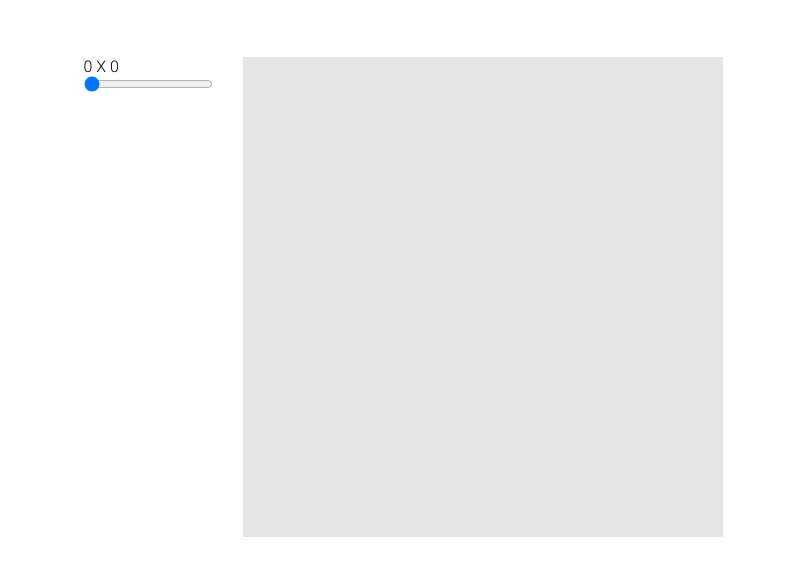
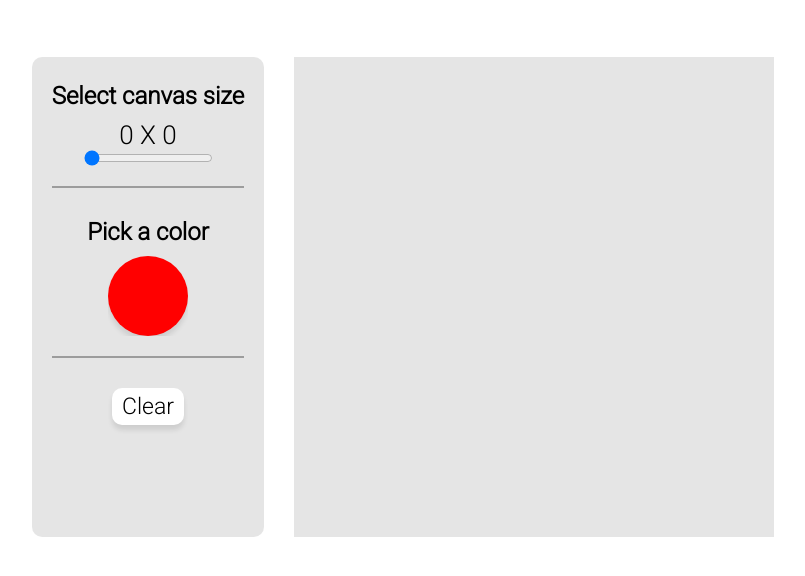
Before and after one commit to WesleyHancock/Etch-A-Sketch, a plain HTML site: page index.html in a window 1280 px wide. Shown: the part 166-742 px from the top of the page, without its empty margins (237-1042 px from the left). Drawn offline with Linux system fonts and the light colour scheme.

Commit message:
06 - Sidebar options for size and color Added fully funcitoning range slider Added color picker for custom painting in color Added a clear button to reset the chosen grid

```diff
--- a/index.html
+++ b/index.html
@@ -21,16 +21,31 @@
 
     <div class="container">
 
-        <div class="slider-container">
-            <div>
-                <span id="sliderValue">0 X 0</span>
+        <div class="menu">
+
+            <div class="slider-container">
+                <h2>Select canvas size</h2>
+                <div>
+                    <span id="sliderValue">0 X 0</span>
+                </div>
+                <input type="range" min="0" max="64" value="0" id="slider" smooth="yes">
             </div>
-            <input type="range" min="0" max="64" value="0" id="slider" smooth="yes">
+
+            <div class="color">
+                <label for="colorPicker"><h2>Pick a color</h2></label>
+                <input type="color" id="colorPicker" name="colorPicker" value="#ff0000">
+            </div>
+
+            <div class="clearContainer">
+                <button class="clear">Clear</button>
+            </div>
+
         </div>
 
         <div class="canvas"></div>
 
     </div>
 
+
 </body>
 </html>
--- a/scripts/script.js
+++ b/scripts/script.js
@@ -8,45 +8,60 @@ let sliderValue = document.querySelector('#sliderValue');
 
 let slider = document.querySelector('#slider');
 let value = null;
+let color = null;
 
-function retrieveSliderValue(x) {
+let clearBtn = document.querySelector('.clear');
+
+// color picker
+let colorPicker = document.querySelector('#colorPicker');
+colorPicker.addEventListener('input', function(e) {
+    color = e.target.value;
+});
+
+function makeGrid(x) {
 
     // first need to clear old drawings
     // document.querySelectorAll('div .square').remove();
     canvas.innerText = '';
 
-
     // Create amount of divs
-    for(let i = 0; i < x * x; i++) {
+    for(let i = 0; i < (x * x); i++) {
         let divs = document.createElement('div');
-        divs.classList.add('squares');
         divs.style.width = parseInt(canvasWidth) / x + 'px';
         divs.style.height = parseInt(canvasHeight) / x + 'px';
-        divs.style.outline = '0.1px solid black';
+        divs.style.backgroundColor = 'rgb(244, 244, 244)';
+        divs.style.outline = '0.1px solid rgb(196, 196, 196)';
+        divs.addEventListener('dragover', squareColor);
+        divs.classList.add('square');
         canvas.appendChild(divs);
     }
 
-    let squares = document.querySelectorAll('.squares');
-    squares.forEach(function(square) {
-        square.addEventListener('dragover', function() {
-            // console.log('entered');
-            this.classList.add('black');
-        });
-        // square.addEventListener('mouseout', function() {
-        //     console.log('left');
-        //     // this.classList.toggle('black');
-        // });
-    });
+    function squareColor(event) {
+        // console.log('entered');
+        if(color !== null) {
+            this.style.backgroundColor = `${color}`;
+        } else {
+            this.style.backgroundColor = `rgb(0, 0, 0)`;
+        };
+    };
 
     return;
 
-}
+};
+
+function clear() {
+    let squares = document.querySelectorAll('.square');
+    squares.forEach(function(square) {
+        square.style.backgroundColor = 'rgb(244, 244, 244)';
+    });
+};
 
 function displaySlider() {
     sliderValue.innerText = `${slider.value} X ${slider.value}`;
     value = slider.value;
-    retrieveSliderValue(value);
-}
+    makeGrid(value);
+};
 
 // Display slider values on the slider
 slider.addEventListener('change', displaySlider);
+clearBtn.addEventListener('click', clear);
--- a/styling/style.css
+++ b/styling/style.css
@@ -27,6 +27,36 @@ h1 {
     gap: 30px;
 }
 
+.menu {
+    display: flex;
+    flex-direction: column;
+    justify-content: flex-start;
+    align-items: center;
+    text-align: center;
+    padding: 25px 20px;
+    border-radius: 10px;
+    gap: 30px;
+    background-color: rgba(0, 0, 0, 0.1);
+}
+
+.slider-container, .color {
+    border-bottom: 2px solid rgb(156, 156, 156);
+    width: 100%;
+}
+
+#colorPicker:hover {
+    transform: scale(1.1);
+}
+
+#sliderValue {
+    font-size: 26px;
+}
+
+#slider {
+    margin-bottom: 20px;
+
+}
+
 .canvas {
     display: flex;
     flex-direction: row;
@@ -34,6 +64,39 @@ h1 {
     background-color: rgba(0, 0, 0, 0.1);
 }
 
-.black {
-    background-color: rgb(0, 0, 0);
+.menu h2 {
+    margin-bottom: 10px;
 }
+
+input[type='color'] {
+    -webkit-appearance: none;
+    margin-bottom: 20px;
+    width: 80px;
+    height: 80px;
+    border: none;
+    background-color: rgba(0, 0, 0, 0);
+}
+
+input[type='color']::-webkit-color-swatch-wrapper {
+    padding: 0;
+}
+
+input[type='color']::-webkit-color-swatch {
+    border: none;
+    border-radius: 50px;
+    box-shadow: rgba(0, 0, 0, 0.1) 0px 5px 5px;
+}
+
+.clear {
+    font-size: 23px;
+    padding: 5px 10px;
+    border-radius: 10px;
+    border: none;
+    background-color: rgb(255, 255, 255);
+    box-shadow: 0px 5px 5px rgba(0, 0, 0, 0.1);
+    transition: all ease;
+}
+
+.clear:hover {
+    transform: scale(1.1);
+}
```
